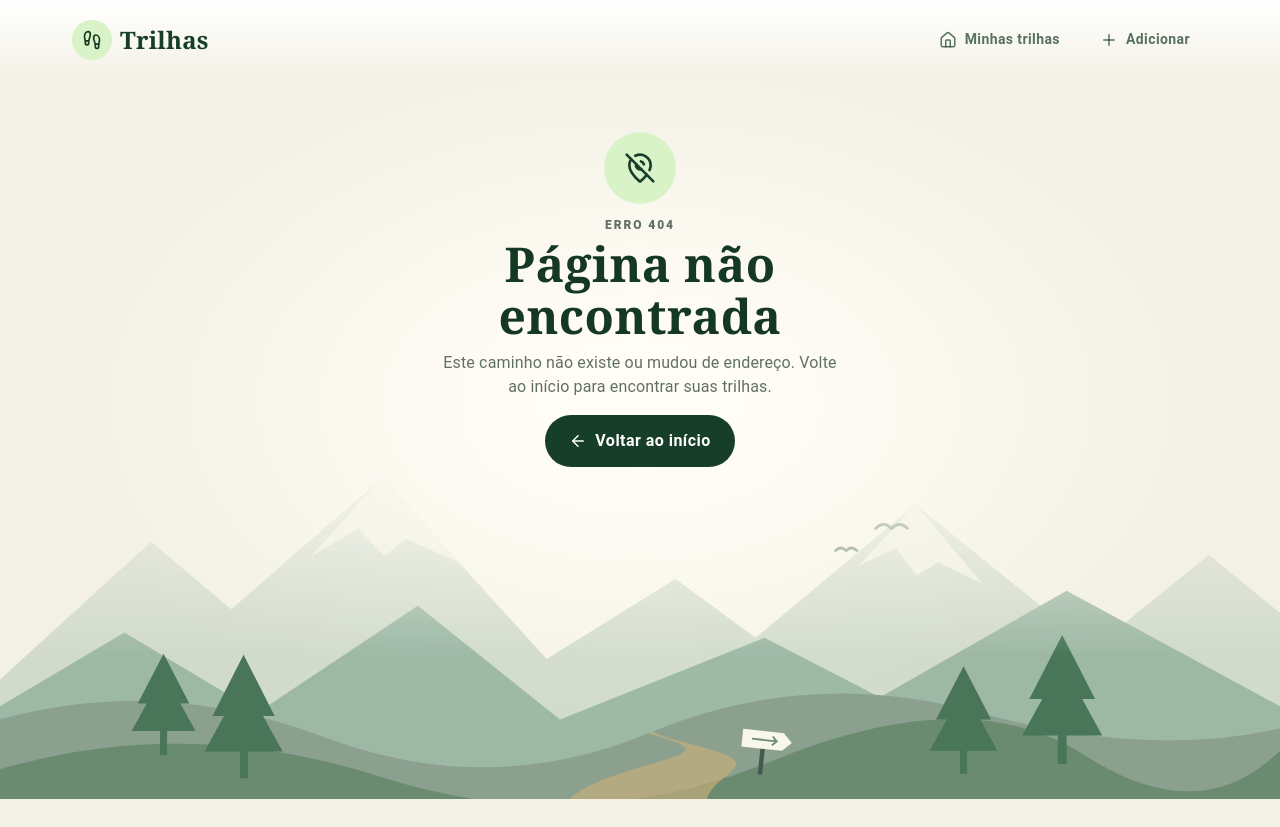
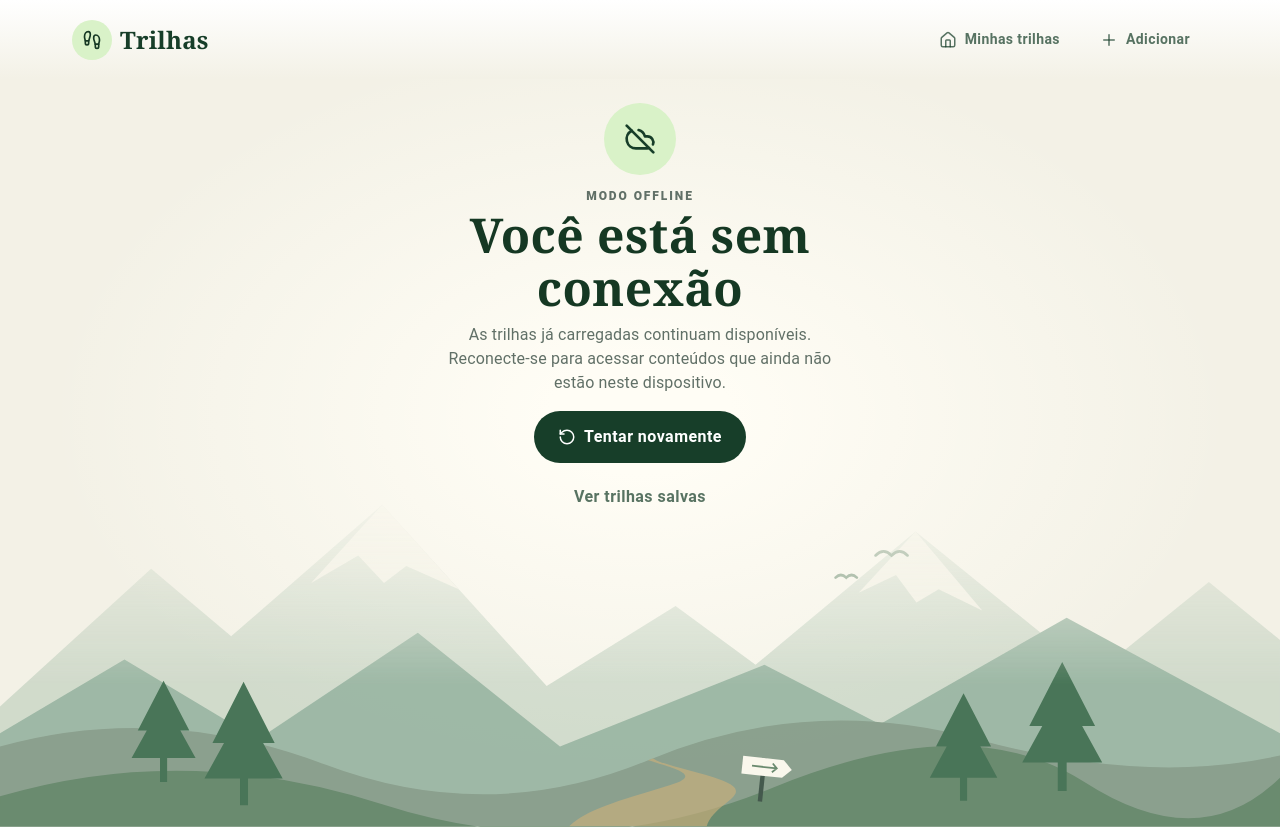
Before and after one commit to davhyandrade/davhyandrade-trails, a Next.js app: page /offline in a window 1280 px wide. Before the commit this address had no page. Before the commit the page ends 800 px from the top, so only its background shows below. Built offline with nearby package versions, Linux system fonts and the light colour scheme; what @mui/material-nextjs would draw is missing.

Commit message:
feat: adds offline screen

```diff
--- a/src/app/_components/pwa-manager/pwa-manager.component.tsx
+++ b/src/app/_components/pwa-manager/pwa-manager.component.tsx
@@ -2,6 +2,7 @@
 
 import { Button } from '@mui/material';
 import { Info, TriangleAlert } from 'lucide-react';
+import { usePathname } from 'next/navigation';
 
 import InstallBanner from '@/app/_components/pwa-manager/install-banner/install-banner.component';
 import StickyBanner from '@/app/_components/pwa-manager/sticky-banner/sticky-banner.component';
@@ -18,11 +19,12 @@ function PwaManager() {
     handleDismissInstallBanner,
     handleUpdate,
   } = usePwaManager();
+  const isOfflinePage = usePathname() === '/offline';
 
   return (
     <>
       <StickyBanner
-        open={isOffline}
+        open={isOffline && !isOfflinePage}
         severity="warning"
         icon={<TriangleAlert size={20} />}
         slotProps={{
@@ -61,6 +63,7 @@ function PwaManager() {
           Boolean(installPrompt) &&
           !installBannerDismissed &&
           !isOffline &&
+          !isOfflinePage &&
           !waitingWorker
         }
         onInstall={handleInstall}
--- a/src/app/not-found.tsx
+++ b/src/app/not-found.tsx
@@ -1,112 +1,29 @@
 'use client';
 
-import { Box, Button, Stack, Typography, useMediaQuery } from '@mui/material';
+import { Button } from '@mui/material';
 import { ArrowLeft, MapPinOff } from 'lucide-react';
 
-import TrailLandscape from '@/shared/components/trail-landscape/trail-landscape.component';
+import StatusScreen from '@/shared/components/status-screen/status-screen.component';
 
 function NotFoundPage() {
-  const isMobile = useMediaQuery(theme => theme.breakpoints.down('md'));
-
-  const viewportMode = isMobile ? 'mobile' : 'desktop';
-
   return (
-    <Stack
-      component="main"
-      sx={theme => ({
-        alignItems: 'center',
-        justifyContent: 'center',
-        position: 'relative',
-        isolation: 'isolate',
-        overflow: 'hidden',
-        backgroundImage: `radial-gradient(ellipse at 50% 45%, ${theme.palette.background.paper} 10%, transparent 65%)`,
-        minHeight: `calc(100dvh - ${theme.mixins.navigationBar.height[viewportMode]}px)`,
-        px: 4,
-        py: 6,
-      })}
-    >
-      <Box
-        sx={theme => ({
-          position: 'absolute',
-          bottom: 0,
-          left: '50%',
-          transform: 'translateX(-50%)',
-          width: '100%',
-          minWidth: 720,
-          zIndex: -2,
-          pointerEvents: 'none',
-          maskImage: `linear-gradient(to bottom, transparent, ${theme.palette.background.default} 60%)`,
-        })}
-      >
-        <TrailLandscape opacity={0.85} />
-      </Box>
-
-      <Stack
-        sx={{
-          alignItems: 'center',
-          textAlign: 'center',
-          maxWidth: 400,
-          mb: { xs: 0, md: '35vh' },
-        }}
-      >
-        <Stack
-          sx={{
-            width: 72,
-            height: 72,
-            borderRadius: '50%',
-            bgcolor: 'secondary.main',
-            color: 'primary.main',
-            alignItems: 'center',
-            justifyContent: 'center',
-          }}
-        >
-          <MapPinOff size={32} aria-hidden="true" />
-        </Stack>
-
-        <Typography
-          sx={{
-            mt: 3,
-            color: 'text.secondary',
-            fontSize: 12,
-            fontWeight: 800,
-            letterSpacing: '.16em',
-            textTransform: 'uppercase',
-          }}
-        >
-          Erro 404
-        </Typography>
-
-        <Typography
-          component="h1"
-          sx={{
-            mt: 1,
-            color: 'text.primary',
-            fontFamily: 'var(--font-display)',
-            fontSize: { xs: 38, sm: 48 },
-            lineHeight: 1.1,
-            fontWeight: 700,
-          }}
-        >
-          Página não encontrada
-        </Typography>
-
-        <Typography variant="body1" sx={{ mt: 2, color: 'text.secondary' }}>
-          Este caminho não existe ou mudou de endereço. Volte ao início para
-          encontrar suas trilhas.
-        </Typography>
-
+    <StatusScreen
+      icon={<MapPinOff size={32} aria-hidden="true" />}
+      eyebrow="Erro 404"
+      title="Página não encontrada"
+      description="Este caminho não existe ou mudou de endereço. Volte ao início para encontrar suas trilhas."
+      actions={
         <Button
           href="/"
           variant="rounded"
           size="large"
           color="primary"
           startIcon={<ArrowLeft size={18} />}
-          sx={{ mt: 4 }}
         >
           Voltar ao início
         </Button>
-      </Stack>
-    </Stack>
+      }
+    />
   );
 }
 
--- /dev/null
+++ b/src/app/offline/page.tsx
@@ -0,0 +1,35 @@
+'use client';
+
+import { Button, Stack } from '@mui/material';
+import { CloudOff, RotateCcw } from 'lucide-react';
+
+import StatusScreen from '@/shared/components/status-screen/status-screen.component';
+
+function OfflinePage() {
+  return (
+    <StatusScreen
+      icon={<CloudOff size={32} />}
+      eyebrow="Modo offline"
+      title="Você está sem conexão"
+      description="As trilhas já carregadas continuam disponíveis. Reconecte-se para acessar conteúdos que ainda não estão neste dispositivo."
+      actions={
+        <Stack direction="column" spacing={2}>
+          <Button
+            variant="rounded"
+            size="large"
+            color="primary"
+            startIcon={<RotateCcw size={18} />}
+            onClick={() => window.location.reload()}
+          >
+            Tentar novamente
+          </Button>
+          <Button href="/" variant="rounded" size="large" color="ghostOnLight">
+            Ver trilhas salvas
+          </Button>
+        </Stack>
+      }
+    />
+  );
+}
+
+export default OfflinePage;
--- /dev/null
+++ b/src/shared/components/status-screen/status-screen.component.tsx
@@ -0,0 +1,115 @@
+'use client';
+
+import { Box, Stack, Typography, useMediaQuery } from '@mui/material';
+
+import TrailLandscape from '@/shared/components/trail-landscape/trail-landscape.component';
+
+import type { StatusScreenProps } from './status-screen.types';
+
+function StatusScreen({
+  icon,
+  eyebrow,
+  title,
+  description,
+  actions,
+}: StatusScreenProps) {
+  const isMobile = useMediaQuery(theme => theme.breakpoints.down('md'));
+
+  const viewportMode = isMobile ? 'mobile' : 'desktop';
+
+  return (
+    <Stack
+      component="main"
+      sx={theme => ({
+        alignItems: 'center',
+        justifyContent: 'center',
+        position: 'relative',
+        isolation: 'isolate',
+        overflow: 'hidden',
+        backgroundImage: `radial-gradient(ellipse at 50% 45%, ${theme.palette.background.paper} 10%, transparent 65%)`,
+        minHeight: `calc(100dvh - ${theme.mixins.navigationBar.height[viewportMode]}px)`,
+        px: 4,
+        py: 6,
+      })}
+    >
+      <Box
+        sx={theme => ({
+          position: 'absolute',
+          bottom: 0,
+          left: '50%',
+          transform: 'translateX(-50%)',
+          width: '100%',
+          minWidth: 720,
+          zIndex: -2,
+          pointerEvents: 'none',
+          maskImage: `linear-gradient(to bottom, transparent, ${theme.palette.background.default} 60%)`,
+        })}
+      >
+        <TrailLandscape opacity={0.85} />
+      </Box>
+
+      <Stack
+        sx={{
+          alignItems: 'center',
+          textAlign: 'center',
+          mb: { xs: 0, md: '35vh' },
+        }}
+      >
+        <Stack
+          sx={{
+            width: 72,
+            height: 72,
+            borderRadius: '50%',
+            bgcolor: 'secondary.main',
+            color: 'primary.main',
+            alignItems: 'center',
+            justifyContent: 'center',
+          }}
+        >
+          {icon}
+        </Stack>
+
+        {eyebrow && (
+          <Typography
+            sx={{
+              mt: 3,
+              color: 'text.secondary',
+              fontSize: 12,
+              fontWeight: 800,
+              letterSpacing: '.16em',
+              textTransform: 'uppercase',
+            }}
+          >
+            {eyebrow}
+          </Typography>
+        )}
+
+        <Typography
+          component="h1"
+          sx={{
+            mt: eyebrow ? 1 : 3,
+            maxWidth: 400,
+            color: 'text.primary',
+            fontFamily: 'var(--font-display)',
+            fontSize: { xs: 38, sm: 48 },
+            lineHeight: 1.1,
+            fontWeight: 700,
+          }}
+        >
+          {title}
+        </Typography>
+
+        <Typography
+          variant="body1"
+          sx={{ mt: 2, maxWidth: 400, color: 'text.secondary' }}
+        >
+          {description}
+        </Typography>
+
+        <Box sx={{ mt: 4 }}>{actions}</Box>
+      </Stack>
+    </Stack>
+  );
+}
+
+export default StatusScreen;
```
Also changed, not shown: src/shared/components/status-screen/status-screen.types.ts (added, +9 -0 lines).
